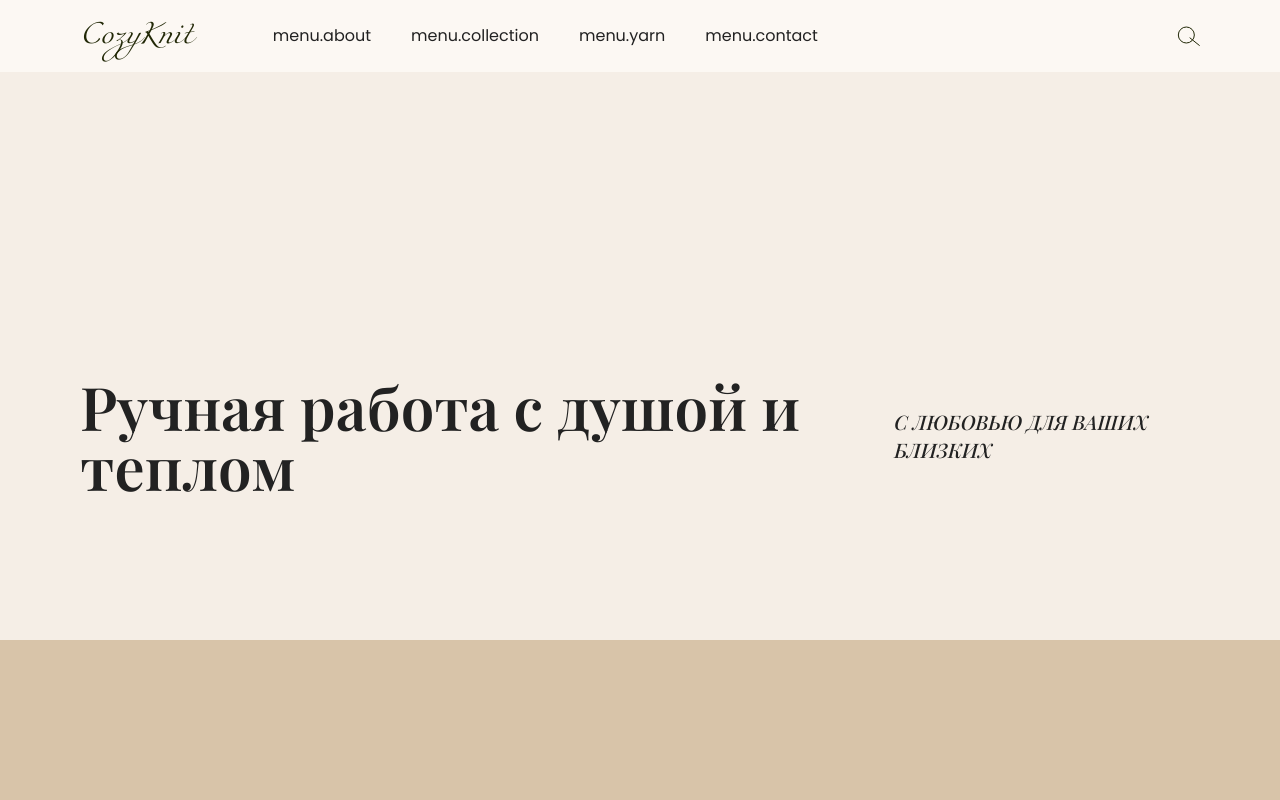
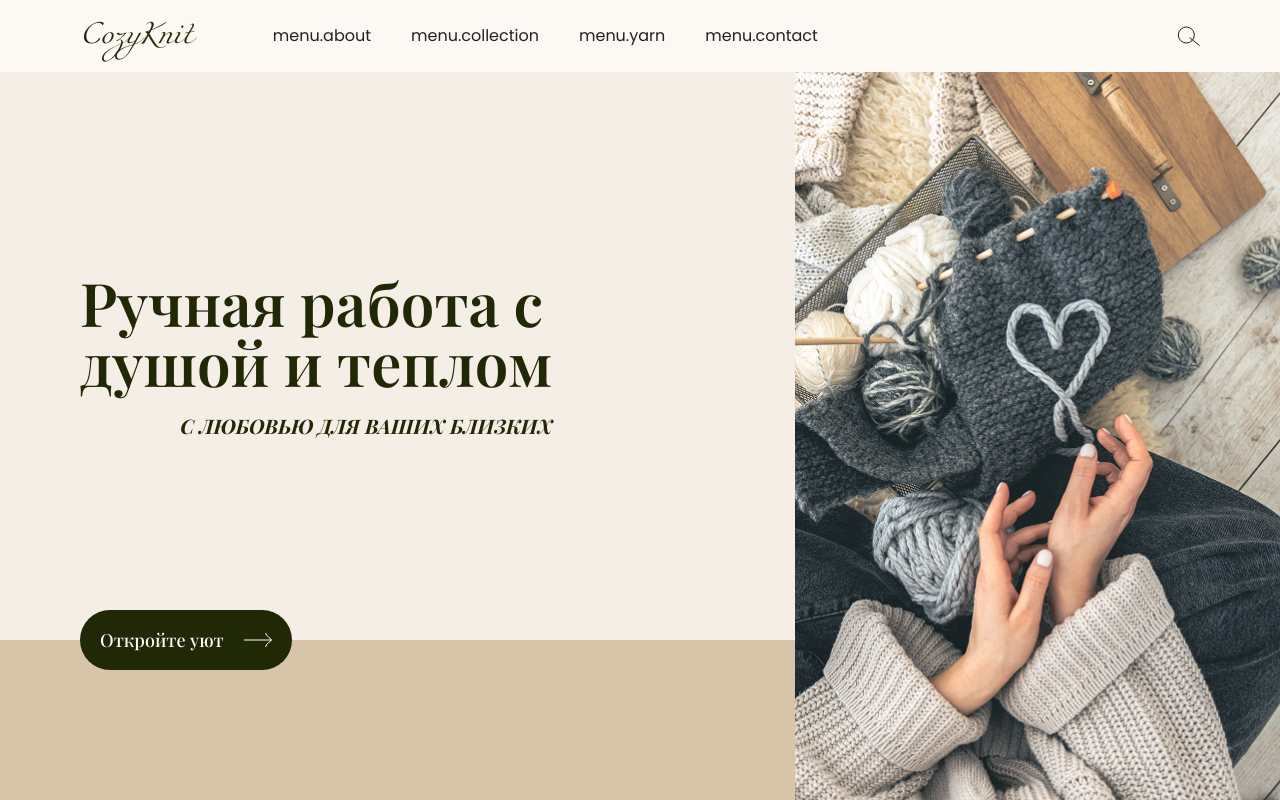
Before and after one commit to Nickolazy/CozyKnit, a React (Vite) app: page / in a window 1280 px wide. Built offline with nearby package versions, Linux system fonts and the light colour scheme.

Commit message:
add splash screen

```diff
--- a/src/assets/stylesheets/index.css
+++ b/src/assets/stylesheets/index.css
@@ -10,7 +10,7 @@ body {
   @apply font-poppins text-dark;
 }
 
-svg {
+.btn-icon {
   @apply cursor-pointer active:scale-95;
 }
 
--- /dev/null
+++ b/src/components/Button.tsx
@@ -0,0 +1,29 @@
+import { useState, useEffect } from "react";
+
+interface ButtonProps {
+  text: string
+  icon: string
+}
+
+const Button: React.FC<ButtonProps> = ({ text, icon }) => {
+  const [Icon, setIcon] = useState<React.FC | null>(null);
+
+  useEffect(() => {
+    import(`../assets/img/icons/${icon}.svg`)
+      .then((module) => setIcon(() => module.ReactComponent))
+      .catch((err) => console.error("Ошибка загрузки иконки:", err))
+  }, [icon])
+
+  return (
+    <div className="inline-flex items-center gap-x-5 font-playfair font-medium text-base lg:text-lg text-white
+      px-5 py-2.5 lg:py-4 max-lg:border max-lg:border-white bg-green rounded-full cursor-pointer active:scale-[0.98] transition duration-100">
+      <p className="max-w-40 truncate">
+        {text}
+      </p>
+
+      {Icon && <Icon />}
+    </div>
+  )
+}
+
+export default Button
--- a/src/components/Header.tsx
+++ b/src/components/Header.tsx
@@ -1,7 +1,7 @@
 import { useTranslation } from "react-i18next"
 
-import { ReactComponent as SearchIcon } from "../assets/img/icons/search.svg";
-import { ReactComponent as MenuIcon } from "../assets/img/icons/menu.svg";
+import { ReactComponent as SearchIcon } from "../assets/img/icons/search.svg"
+import { ReactComponent as MenuIcon } from "../assets/img/icons/menu.svg"
 
 const Header = () => {
   const { t } = useTranslation()
@@ -22,8 +22,8 @@ const Header = () => {
         </div>
 
         <div className="flex items-center gap-x-8 text-green">
-          <SearchIcon />
-          <MenuIcon className="md:hidden" />
+          <SearchIcon className="btn-icon" />
+          <MenuIcon className="md:hidden btn-icon" />
         </div>
       </div>
     </div>
--- a/src/pages/main/screens/Splash.tsx
+++ b/src/pages/main/screens/Splash.tsx
@@ -1,17 +1,38 @@
+import Button from "../../../components/Button"
+
 const Splash = () => {
   return (
     <>
-      <div className="relative bg-beige h-[calc(100vh-(var(--header-height)))]">
-        <div className="container h-full flex items-center font-playfair">
-          <p className="font-semibold text-6xl">
-            Ручная работа с душой и теплом
-          </p>
-          <p className="uppercase italic text-xl">
-            С любовью для ваших близких
-          </p>
+      <div className="relative bg-beige h-[calc(100vh-(var(--header-height)))] lg:h-[calc(80vh-(var(--header-height)))]">
+        <div className="container relative h-full flex max-sm:justify-center items-center font-playfair select-none">
+
+          <div className="flex flex-col items-center sm:items-end gap-y-5 z-10 text-lightBeige lg:text-green">
+            <p className="font-semibold text-4xl sm:text-5xl lg:text-6xl tracking-wide lg:tracking-normal">
+              Ручная работа с
+              <br />
+              душой и теплом
+            </p>
+            <p className="uppercase font-bold italic text-base lg:text-xl">
+              С любовью для ваших близких
+            </p>
+          </div>
+
+
+          <img src="src/assets/img/static_images/main_page/knitted_heart.png" loading="lazy"
+            className="max-lg:w-full h-[calc(100vh-(var(--header-height)))] absolute max-lg:inset-0 lg:right-0 lg:top-0
+              object-cover max-lg:blur-[2px]"
+          />
+
+          <div className="lg:hidden w-full h-[calc(100vh-(var(--header-height)))] absolute inset-0 bg-black opacity-60"></div>
+
+          <div className="absolute max-lg:right-9 bottom-40 lg:bottom-0 lg:translate-y-1/2 z-10">
+            <Button text="Откройте уют" icon="arrow" />
+          </div>
+
         </div>
       </div>
-      <div className="w-full h-1/5 absolute bottom-0 bg-darkBeige"> </div>
+
+      <div className="hidden lg:block w-full h-1/5 absolute bottom-0 bg-darkBeige -z-10"> </div>
     </>
   )
 }
--- a/tailwind.config.js
+++ b/tailwind.config.js
@@ -15,6 +15,7 @@ export default {
         "dark": "#222222",
         "green": "#212806",
         "golden": "#B28D5B",
+        "lightBeige": "#F0E7D8",
         "beige": "#F5EEE6",
         "darkBeige": "#D8C4A9",
         "milky": "#FCF8F3"
--- a/vite.config.ts
+++ b/vite.config.ts
@@ -1,6 +1,6 @@
 import { defineConfig } from 'vite'
 import react from '@vitejs/plugin-react'
-import svgr from '@svgr/rollup';
+import svgr from '@svgr/rollup'
 
 // https://vite.dev/config/
 export default defineConfig({
```
Also changed, not shown: src/assets/img/icons/arrow.svg (added), src/assets/img/static_images/main_page/knitted_heart.png (added).
